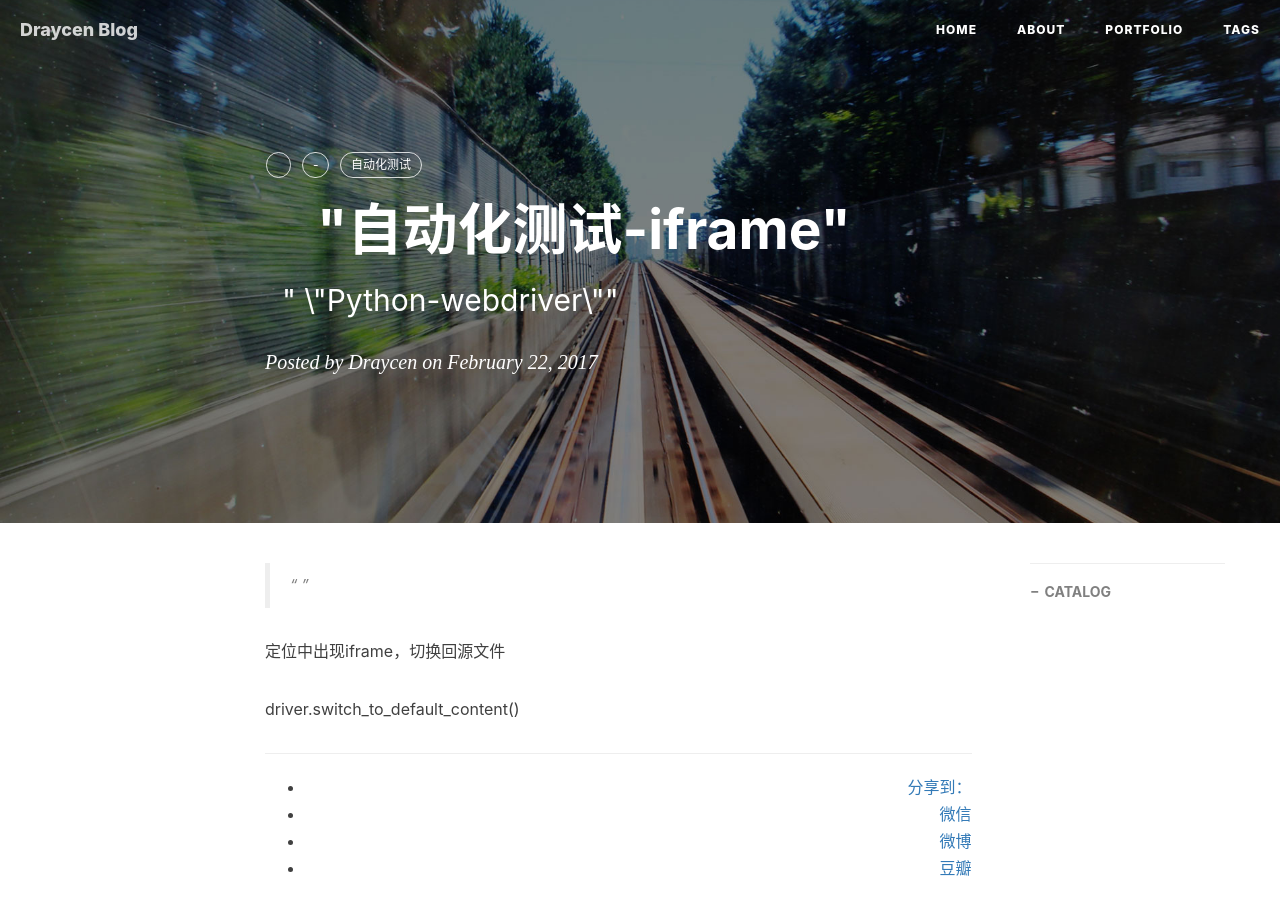
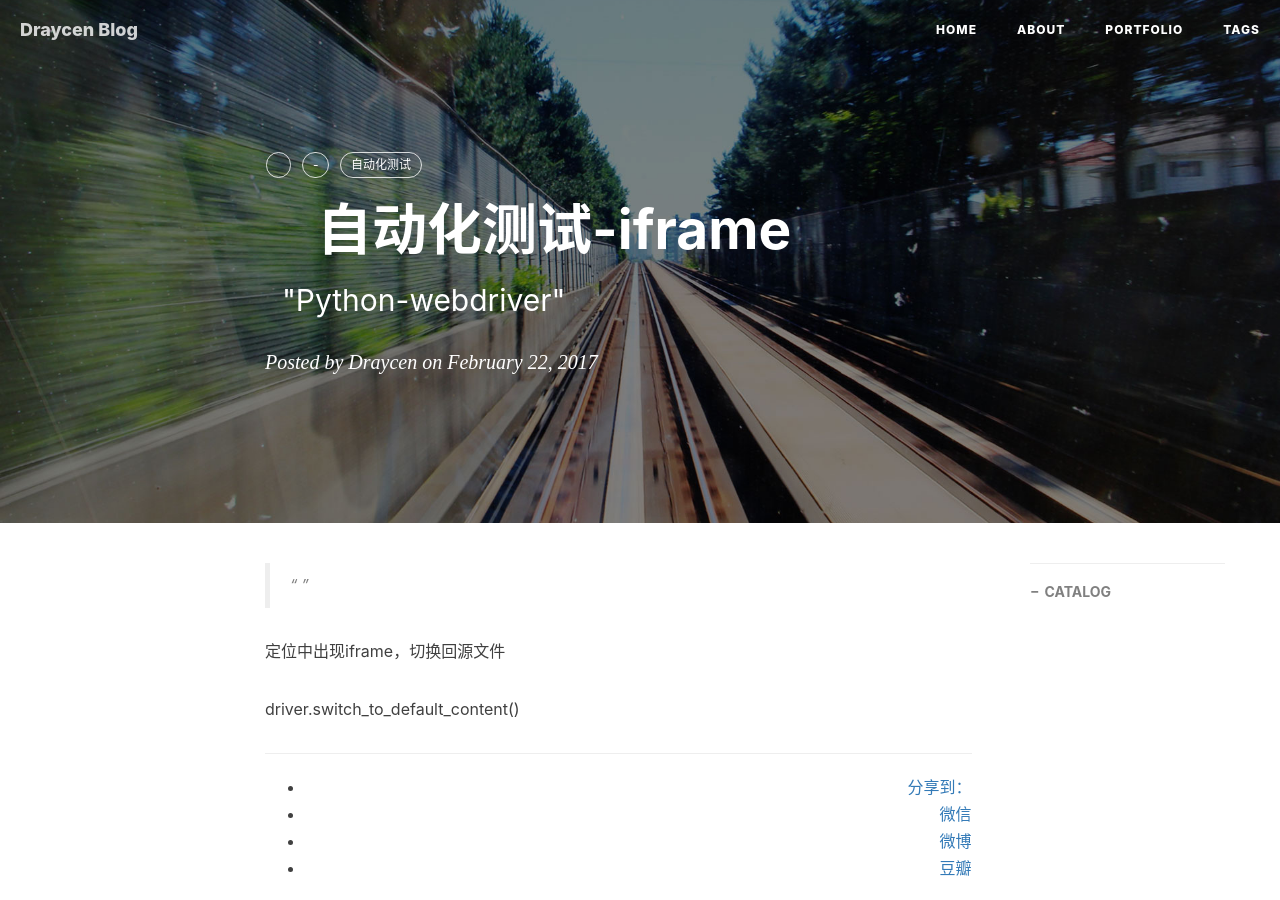
Before and after one commit to inlong/Draycen.github.io, a Jekyll site: the page built from _posts/2017-02-22-pwa-in-my-pov.markdown, in a window 1280 px wide and 900 px high. Built offline with Jekyll 4.4.1, drawn with Linux system fonts in a browser that asks for light colours; nearby versions of some CDN libraries; comment, search, counter and statistics services are not loaded.

```diff
--- a/_posts/2017-02-22-pwa-in-my-pov.markdown
+++ b/_posts/2017-02-22-pwa-in-my-pov.markdown
@@ -1,7 +1,7 @@
 ---
 layout:     post
-title:      "自动化测试-iframe"
-subtitle:   " \"Python-webdriver\""
+title:      自动化测试-iframe
+subtitle:   "Python-webdriver"
 date:       2017-02-22 12:00:00
 author:     "Draycen"
 header-img: "img/post-bg-2015.jpg"
```
